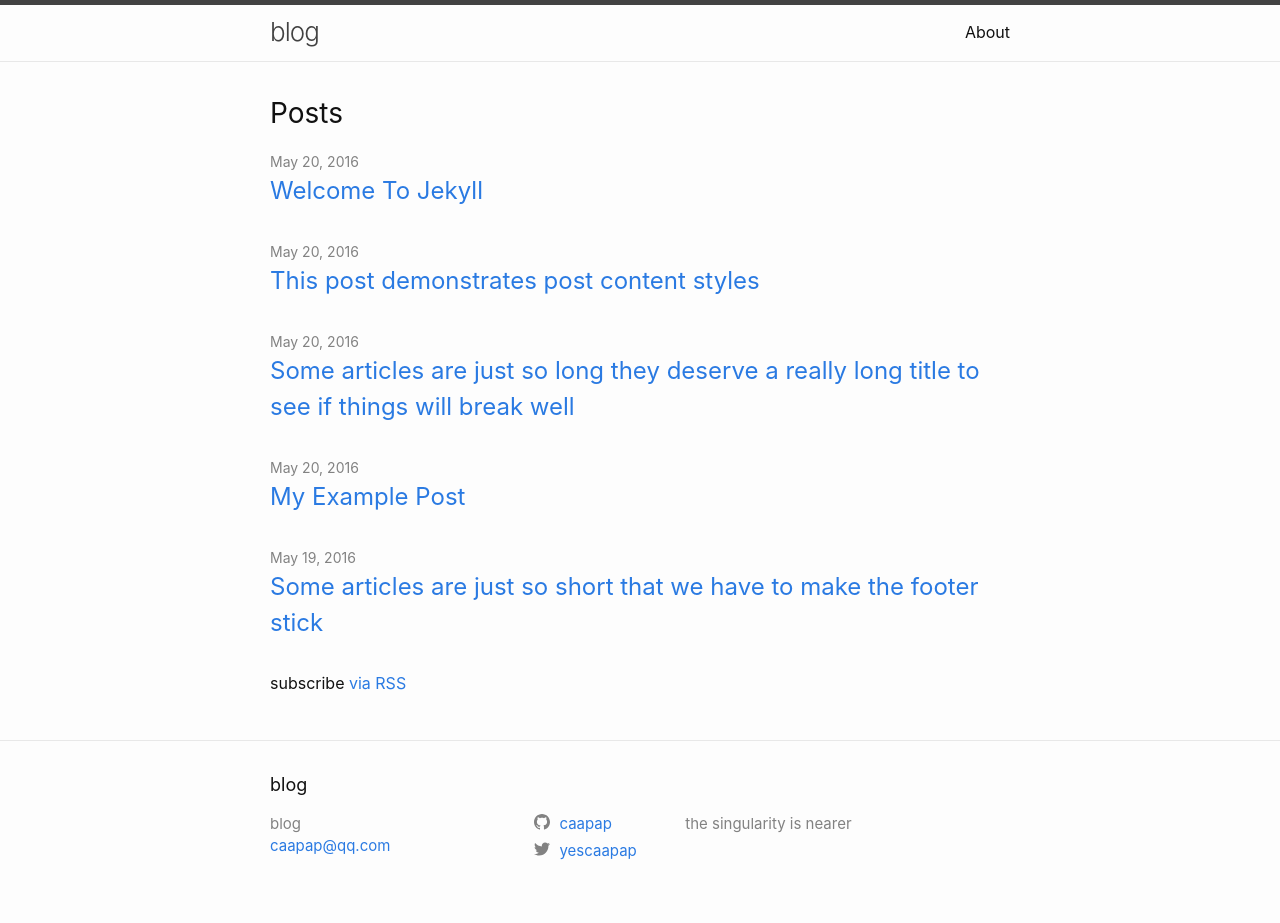
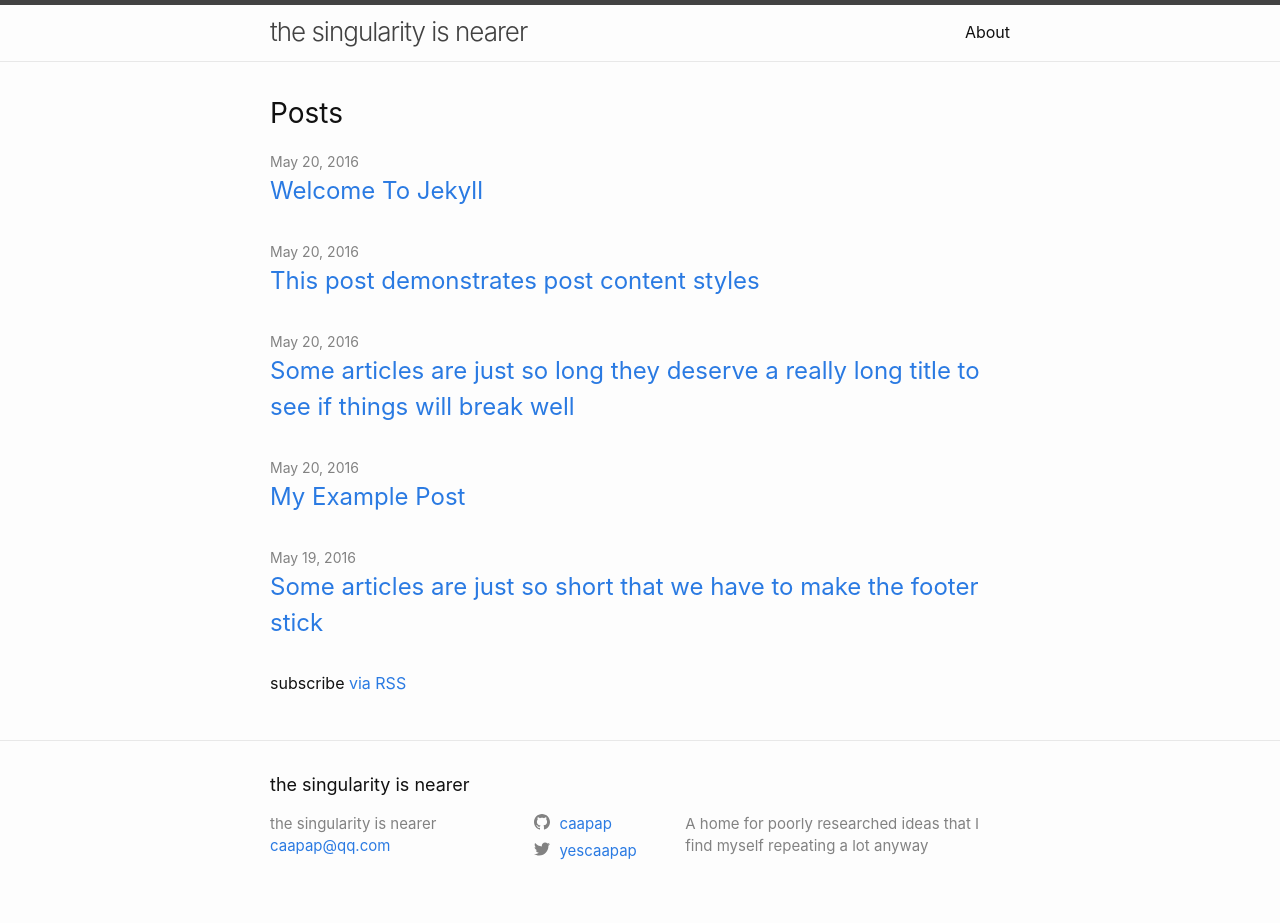
Before and after one commit to caapap/caapap.github.io, a Jekyll site: the page built from index.md, in a window 1280 px wide. Built offline with Jekyll 4.4.1, drawn with Linux system fonts in a browser that asks for light colours.

Commit message:
Update _config.yml

```diff
--- a/_config.yml
+++ b/_config.yml
@@ -1,8 +1,9 @@
-title: blog
+title: the singularity is nearer
 # author: caapap
 email: caapap@qq.com
 description: > # this means to ignore newlines until "twitter_username:"
-  the singularity is nearer
+  A home for poorly researched ideas that I find
+  myself repeating a lot anyway
 
 # social links
 twitter_username: yescaapap
```
